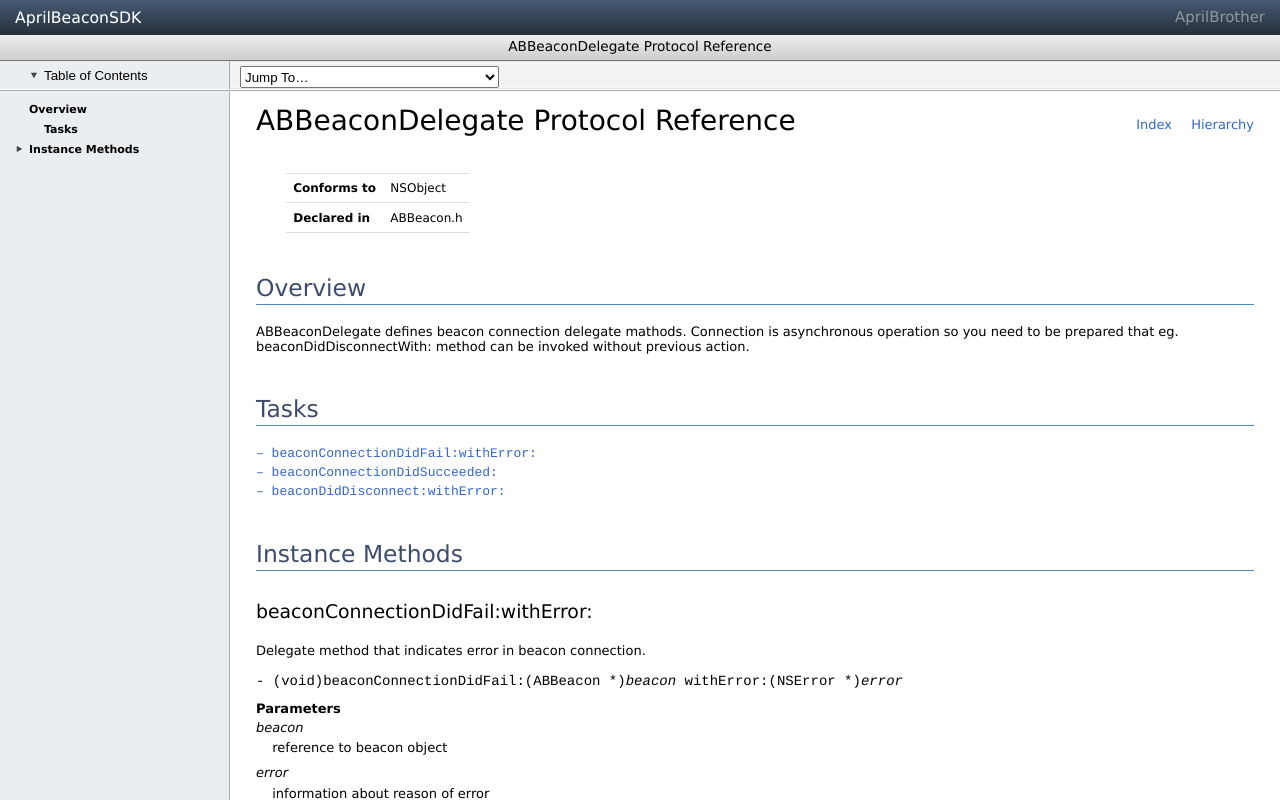
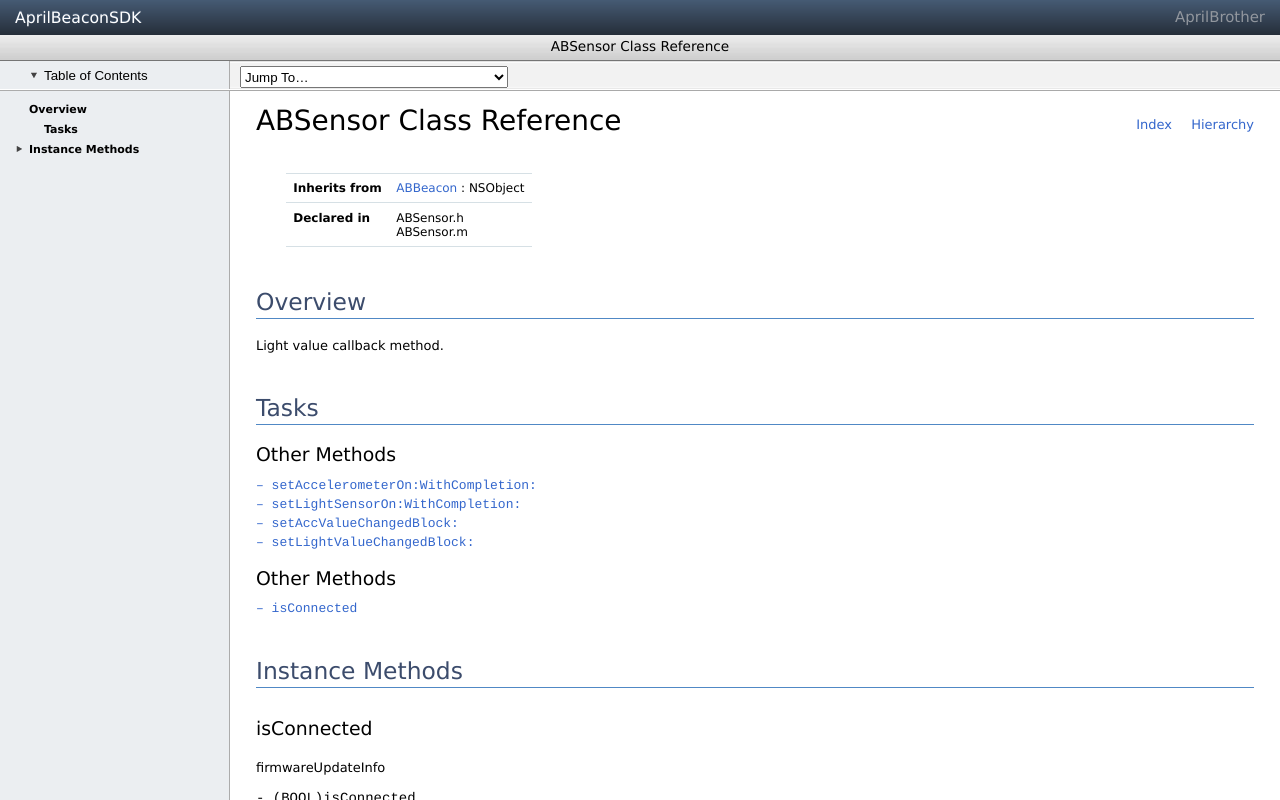
Before and after one commit to AprilBrother/aprilbrother.github.io, a plain HTML site: page aprilbeacon-ios-sdk/Documents/Classes/ABSensor.html in a window 1280 px wide. Drawn offline with Linux system fonts and the light colour scheme.

Commit message:
add april iOS sdk 1.1.0

```diff
--- a/aprilbeacon-ios-sdk/Documents/Protocols/ABBeaconDelegate.html
+++ b/aprilbeacon-ios-sdk/Documents/Classes/ABSensor.html
@@ -2,7 +2,7 @@
 <html>
 	<head>
 		<meta http-equiv="Content-Type" content="html/html; charset=utf-8" />
-		<title>ABBeaconDelegate Protocol Reference</title>
+		<title>ABSensor Class Reference</title>
 		<meta id="xcode-display" name="xcode-display" content="render"/>
 		<link rel="stylesheet" type="text/css" href="../css/styles.css" media="all" />
 		<link rel="stylesheet" type="text/css" media="print" href="../css/stylesPrint.css" />
@@ -16,7 +16,7 @@
 			</div>
 
 			<div id="title" role="banner">
-				<h1 class="hideInXcode">ABBeaconDelegate Protocol Reference</h1>
+				<h1 class="hideInXcode">ABSensor Class Reference</h1>
 			</div>
 			<ul id="headerButtons" role="toolbar">
 				<li id="toc_button">
@@ -43,11 +43,15 @@
 
 	<option value="instance_methods">Instance Methods</option>
 
-	<option value="//api/name/beaconConnectionDidFail:withError:">&nbsp;&nbsp;&nbsp;&nbsp;- beaconConnectionDidFail:withError:</option>
+	<option value="//api/name/isConnected">&nbsp;&nbsp;&nbsp;&nbsp;- isConnected</option>
 
-	<option value="//api/name/beaconConnectionDidSucceeded:">&nbsp;&nbsp;&nbsp;&nbsp;- beaconConnectionDidSucceeded:</option>
+	<option value="//api/name/setAccValueChangedBlock:">&nbsp;&nbsp;&nbsp;&nbsp;- setAccValueChangedBlock:</option>
 
-	<option value="//api/name/beaconDidDisconnect:withError:">&nbsp;&nbsp;&nbsp;&nbsp;- beaconDidDisconnect:withError:</option>
+	<option value="//api/name/setAccelerometerOn:WithCompletion:">&nbsp;&nbsp;&nbsp;&nbsp;- setAccelerometerOn:WithCompletion:</option>
+
+	<option value="//api/name/setLightSensorOn:WithCompletion:">&nbsp;&nbsp;&nbsp;&nbsp;- setLightSensorOn:WithCompletion:</option>
+
+	<option value="//api/name/setLightValueChangedBlock:">&nbsp;&nbsp;&nbsp;&nbsp;- setLightValueChangedBlock:</option>
 
 
 
@@ -77,11 +81,15 @@
 
 <li role="treeitem" class="children"><span class="disclosure"></span><span class="sectionName"><a href="#instance_methods">Instance Methods</a></span><ul>
 
-	<li><span class="nodisclosure"></span><span class="sectionName"><a href="#//api/name/beaconConnectionDidFail:withError:">beaconConnectionDidFail:withError:</a></span></li>
+	<li><span class="nodisclosure"></span><span class="sectionName"><a href="#//api/name/isConnected">isConnected</a></span></li>
 
-	<li><span class="nodisclosure"></span><span class="sectionName"><a href="#//api/name/beaconConnectionDidSucceeded:">beaconConnectionDidSucceeded:</a></span></li>
+	<li><span class="nodisclosure"></span><span class="sectionName"><a href="#//api/name/setAccValueChangedBlock:">setAccValueChangedBlock:</a></span></li>
 
-	<li><span class="nodisclosure"></span><span class="sectionName"><a href="#//api/name/beaconDidDisconnect:withError:">beaconDidDisconnect:withError:</a></span></li>
+	<li><span class="nodisclosure"></span><span class="sectionName"><a href="#//api/name/setAccelerometerOn:WithCompletion:">setAccelerometerOn:WithCompletion:</a></span></li>
+
+	<li><span class="nodisclosure"></span><span class="sectionName"><a href="#//api/name/setLightSensorOn:WithCompletion:">setLightSensorOn:WithCompletion:</a></span></li>
+
+	<li><span class="nodisclosure"></span><span class="sectionName"><a href="#//api/name/setLightValueChangedBlock:">setLightValueChangedBlock:</a></span></li>
 
 </ul></li>
 
@@ -90,7 +98,7 @@
 		</nav>
 		<article>
 			<div id="contents" class="isShowingTOC" role="main">
-				<a title="ABBeaconDelegate Protocol Reference" name="top"></a>
+				<a title="ABSensor Class Reference" name="top"></a>
 				<div class="main-navigation navigation-top">
 					<ul>
 	<li><a href="../index.html">Index</a></li>
@@ -99,18 +107,18 @@
 				</div>
 				<div id="header">
 					<div class="section-header">
-						<h1 class="title title-header">ABBeaconDelegate Protocol Reference</h1>
+						<h1 class="title title-header">ABSensor Class Reference</h1>
 					</div>
 				</div>
 				<div id="container">
 
 					<div class="section section-specification"><table cellspacing="0"><tbody>
 						<tr>
-	<td class="specification-title">Conforms to</td>
-	<td class="specification-value">NSObject</td>
+	<td class="specification-title">Inherits from</td>
+	<td class="specification-value"><a href="../Classes/ABBeacon.html">ABBeacon</a> : NSObject</td>
 </tr><tr>
 	<td class="specification-title">Declared in</td>
-	<td class="specification-value">ABBeacon.h</td>
+	<td class="specification-value">ABSensor.h<br />ABSensor.m</td>
 </tr>
 						</tbody></table></div>
 
@@ -120,7 +128,7 @@
 					<div class="section section-overview">
 						<a title="Overview" name="overview"></a>
 						<h2 class="subtitle subtitle-overview">Overview</h2>
-						<p>ABBeaconDelegate defines beacon connection delegate mathods. Connection is asynchronous operation so you need to be prepared that eg. beaconDidDisconnectWith: method can be invoked without previous action.</p>
+						<p>Light value callback method.</p>
 					</div>
 
 
@@ -133,24 +141,44 @@
 
 
 
-
+						<h3 class="subsubtitle task-title">Other Methods</h3>
 
 						<ul class="task-list">
 							<li>
 	<span class="tooltip">
-		<code><a href="#//api/name/beaconConnectionDidFail:withError:">&ndash;&nbsp;beaconConnectionDidFail:withError:</a></code>
+		<code><a href="#//api/name/setAccelerometerOn:WithCompletion:">&ndash;&nbsp;setAccelerometerOn:WithCompletion:</a></code>
 	</span>
 
 
 </li><li>
 	<span class="tooltip">
-		<code><a href="#//api/name/beaconConnectionDidSucceeded:">&ndash;&nbsp;beaconConnectionDidSucceeded:</a></code>
+		<code><a href="#//api/name/setLightSensorOn:WithCompletion:">&ndash;&nbsp;setLightSensorOn:WithCompletion:</a></code>
 	</span>
 
 
 </li><li>
 	<span class="tooltip">
-		<code><a href="#//api/name/beaconDidDisconnect:withError:">&ndash;&nbsp;beaconDidDisconnect:withError:</a></code>
+		<code><a href="#//api/name/setAccValueChangedBlock:">&ndash;&nbsp;setAccValueChangedBlock:</a></code>
+	</span>
+
+
+</li><li>
+	<span class="tooltip">
+		<code><a href="#//api/name/setLightValueChangedBlock:">&ndash;&nbsp;setLightValueChangedBlock:</a></code>
+	</span>
+
+
+</li>
+						</ul>
+
+
+
+						<h3 class="subsubtitle task-title">Other Methods</h3>
+
+						<ul class="task-list">
+							<li>
+	<span class="tooltip">
+		<code><a href="#//api/name/isConnected">&ndash;&nbsp;isConnected</a></code>
 	</span>
 
 
@@ -172,18 +200,61 @@
 						<h2 class="subtitle subtitle-methods">Instance Methods</h2>
 
 						<div class="section-method">
-	<a name="//api/name/beaconConnectionDidFail:withError:" title="beaconConnectionDidFail:withError:"></a>
-	<h3 class="subsubtitle method-title">beaconConnectionDidFail:withError:</h3>
+	<a name="//api/name/isConnected" title="isConnected"></a>
+	<h3 class="subsubtitle method-title">isConnected</h3>
 
 
 
 	<div class="method-subsection brief-description">
-		<p>Delegate method that indicates error in beacon connection.</p>
+		<p>firmwareUpdateInfo</p>
 	</div>
 
 
 
-	<div class="method-subsection method-declaration"><code>- (void)beaconConnectionDidFail:(ABBeacon *)<em>beacon</em> withError:(NSError *)<em>error</em></code></div>
+	<div class="method-subsection method-declaration"><code>- (BOOL)isConnected</code></div>
+
+
+
+
+
+
+
+
+
+	<div class="method-subsection discussion-section">
+		<h4 class="method-subtitle">Discussion</h4>
+		<p>firmwareUpdateInfo</p>
+
+<p>Flag indicating connection status.</p>
+	</div>
+
+
+
+
+
+
+
+	<div class="method-subsection declared-in-section">
+		<h4 class="method-subtitle">Declared In</h4>
+		<code class="declared-in-ref">ABBeacon.h</code><br />
+	</div>
+
+
+</div>
+
+						<div class="section-method">
+	<a name="//api/name/setAccValueChangedBlock:" title="setAccValueChangedBlock:"></a>
+	<h3 class="subsubtitle method-title">setAccValueChangedBlock:</h3>
+
+
+
+	<div class="method-subsection brief-description">
+		<p>Set block to receive acc value changed</p>
+	</div>
+
+
+
+	<div class="method-subsection method-declaration"><code>- (void)setAccValueChangedBlock:(ABAccValueChangedBlock)<em>block</em></code></div>
 
 
 
@@ -191,13 +262,8 @@
 		<h4 class="method-subtitle parameter-title">Parameters</h4>
 
 		<dl class="argument-def parameter-def">
-			<dt><em>beacon</em></dt>
-			<dd><p>reference to beacon object</p></dd>
-		</dl>
-
-		<dl class="argument-def parameter-def">
-			<dt><em>error</em></dt>
-			<dd><p>information about reason of error</p></dd>
+			<dt><em>block</em></dt>
+			<dd><p>the block to callback when value changed</p></dd>
 		</dl>
 
 	</div>
@@ -215,7 +281,7 @@
 
 	<div class="method-subsection discussion-section">
 		<h4 class="method-subtitle">Discussion</h4>
-		<p>Delegate method that indicates error in beacon connection.</p>
+		<p>Set block to receive acc value changed</p>
 	</div>
 
 
@@ -226,25 +292,26 @@
 
 	<div class="method-subsection declared-in-section">
 		<h4 class="method-subtitle">Declared In</h4>
-		<code class="declared-in-ref">ABBeacon.h</code><br />
+		<code class="declared-in-ref">ABSensor.h</code><br />
 	</div>
 
 
 </div>
 
 						<div class="section-method">
-	<a name="//api/name/beaconConnectionDidSucceeded:" title="beaconConnectionDidSucceeded:"></a>
-	<h3 class="subsubtitle method-title">beaconConnectionDidSucceeded:</h3>
+	<a name="//api/name/setAccelerometerOn:WithCompletion:" title="setAccelerometerOn:WithCompletion:"></a>
+	<h3 class="subsubtitle method-title">setAccelerometerOn:WithCompletion:</h3>
 
 
 
 	<div class="method-subsection brief-description">
-		<p>Delegate method that indicates success in beacon connection.</p>
+		<p>Turn on/off accelerometer.
+Accelerometer is on default</p>
 	</div>
 
 
 
-	<div class="method-subsection method-declaration"><code>- (void)beaconConnectionDidSucceeded:(ABBeacon *)<em>beacon</em></code></div>
+	<div class="method-subsection method-declaration"><code>- (void)setAccelerometerOn:(BOOL)<em>on</em> WithCompletion:(ABCompletionBlock)<em>completion</em></code></div>
 
 
 
@@ -252,8 +319,13 @@
 		<h4 class="method-subtitle parameter-title">Parameters</h4>
 
 		<dl class="argument-def parameter-def">
-			<dt><em>beacon</em></dt>
-			<dd><p>reference to beacon object</p></dd>
+			<dt><em>on</em></dt>
+			<dd><p>status of accelerometer</p></dd>
+		</dl>
+
+		<dl class="argument-def parameter-def">
+			<dt><em>completion</em></dt>
+			<dd><p>block handling operation completion</p></dd>
 		</dl>
 
 	</div>
@@ -271,7 +343,8 @@
 
 	<div class="method-subsection discussion-section">
 		<h4 class="method-subtitle">Discussion</h4>
-		<p>Delegate method that indicates success in beacon connection.</p>
+		<p>Turn on/off accelerometer.
+Accelerometer is on default</p>
 	</div>
 
 
@@ -282,25 +355,26 @@
 
 	<div class="method-subsection declared-in-section">
 		<h4 class="method-subtitle">Declared In</h4>
-		<code class="declared-in-ref">ABBeacon.h</code><br />
+		<code class="declared-in-ref">ABSensor.h</code><br />
 	</div>
 
 
 </div>
 
 						<div class="section-method">
-	<a name="//api/name/beaconDidDisconnect:withError:" title="beaconDidDisconnect:withError:"></a>
-	<h3 class="subsubtitle method-title">beaconDidDisconnect:withError:</h3>
+	<a name="//api/name/setLightSensorOn:WithCompletion:" title="setLightSensorOn:WithCompletion:"></a>
+	<h3 class="subsubtitle method-title">setLightSensorOn:WithCompletion:</h3>
 
 
 
 	<div class="method-subsection brief-description">
-		<p>Delegate method that beacon did disconnect with device.</p>
+		<p>Turn on/off <a href="#//api/name/light">light</a> sensor.
+Light sensor is on default</p>
 	</div>
 
 
 
-	<div class="method-subsection method-declaration"><code>- (void)beaconDidDisconnect:(ABBeacon *)<em>beacon</em> withError:(NSError *)<em>error</em></code></div>
+	<div class="method-subsection method-declaration"><code>- (void)setLightSensorOn:(BOOL)<em>on</em> WithCompletion:(ABCompletionBlock)<em>completion</em></code></div>
 
 
 
@@ -308,13 +382,13 @@
 		<h4 class="method-subtitle parameter-title">Parameters</h4>
 
 		<dl class="argument-def parameter-def">
-			<dt><em>beacon</em></dt>
-			<dd><p>reference to beacon object</p></dd>
+			<dt><em>on</em></dt>
+			<dd><p>status of <a href="#//api/name/light">light</a> sensor</p></dd>
 		</dl>
 
 		<dl class="argument-def parameter-def">
-			<dt><em>error</em></dt>
-			<dd><p>information about reason of error</p></dd>
+			<dt><em>completion</em></dt>
+			<dd><p>block handling operation completion</p></dd>
 		</dl>
 
 	</div>
@@ -332,7 +406,8 @@
 
 	<div class="method-subsection discussion-section">
 		<h4 class="method-subtitle">Discussion</h4>
-		<p>Delegate method that beacon did disconnect with device.</p>
+		<p>Turn on/off <a href="#//api/name/light">light</a> sensor.
+Light sensor is on default</p>
 	</div>
 
 
@@ -343,7 +418,63 @@
 
 	<div class="method-subsection declared-in-section">
 		<h4 class="method-subtitle">Declared In</h4>
-		<code class="declared-in-ref">ABBeacon.h</code><br />
+		<code class="declared-in-ref">ABSensor.h</code><br />
+	</div>
+
+
+</div>
+
+						<div class="section-method">
+	<a name="//api/name/setLightValueChangedBlock:" title="setLightValueChangedBlock:"></a>
+	<h3 class="subsubtitle method-title">setLightValueChangedBlock:</h3>
+
+
+
+	<div class="method-subsection brief-description">
+		<p>Set block to receive <a href="#//api/name/light">light</a> value changed</p>
+	</div>
+
+
+
+	<div class="method-subsection method-declaration"><code>- (void)setLightValueChangedBlock:(ABLightValueChangedBlock)<em>block</em></code></div>
+
+
+
+	<div class="method-subsection arguments-section parameters">
+		<h4 class="method-subtitle parameter-title">Parameters</h4>
+
+		<dl class="argument-def parameter-def">
+			<dt><em>block</em></dt>
+			<dd><p>the block to callback when value changed</p></dd>
+		</dl>
+
+	</div>
+
+
+
+	<div class="method-subsection return">
+		<h4 class="method-subtitle parameter-title">Return Value</h4>
+		<p>void</p>
+	</div>
+
+
+
+
+
+	<div class="method-subsection discussion-section">
+		<h4 class="method-subtitle">Discussion</h4>
+		<p>Set block to receive <a href="#//api/name/light">light</a> value changed</p>
+	</div>
+
+
+
+
+
+
+
+	<div class="method-subsection declared-in-section">
+		<h4 class="method-subtitle">Declared In</h4>
+		<code class="declared-in-ref">ABSensor.h</code><br />
 	</div>
 
 
@@ -364,7 +495,7 @@
 				<div id="footer">
 					<hr />
 					<div class="footer-copyright">
-						<p><span class="copyright">&copy; 2014 AprilBrother. All rights reserved. (Last updated: 2014-06-23)</span><br />
+						<p><span class="copyright">&copy; 2014 AprilBrother. All rights reserved. (Last updated: 2014-07-03)</span><br />
 
 						<span class="generator">Generated by <a href="http://appledoc.gentlebytes.com">appledoc 2.2 (build 963)</a>.</span></p>
 
```
Also changed, not shown: aprilbeacon-ios-sdk/Documents/Classes/ABBeacon.html (+1 -1 lines), aprilbeacon-ios-sdk/Documents/Classes/ABBeaconManager.html (+61 -1 lines), aprilbeacon-ios-sdk/Documents/Classes/ABBeaconRegion.html (+1 -1 lines), aprilbeacon-ios-sdk/Documents/Constants/ABTxPower.html (+1 -1 lines), aprilbeacon-ios-sdk/Documents/Protocols/ABBeaconManagerDelegate.html (+6 -11 lines), aprilbeacon-ios-sdk/Documents/hierarchy.html (+8 -2 lines), aprilbeacon-ios-sdk/Documents/index.html (+3 -1 lines).
